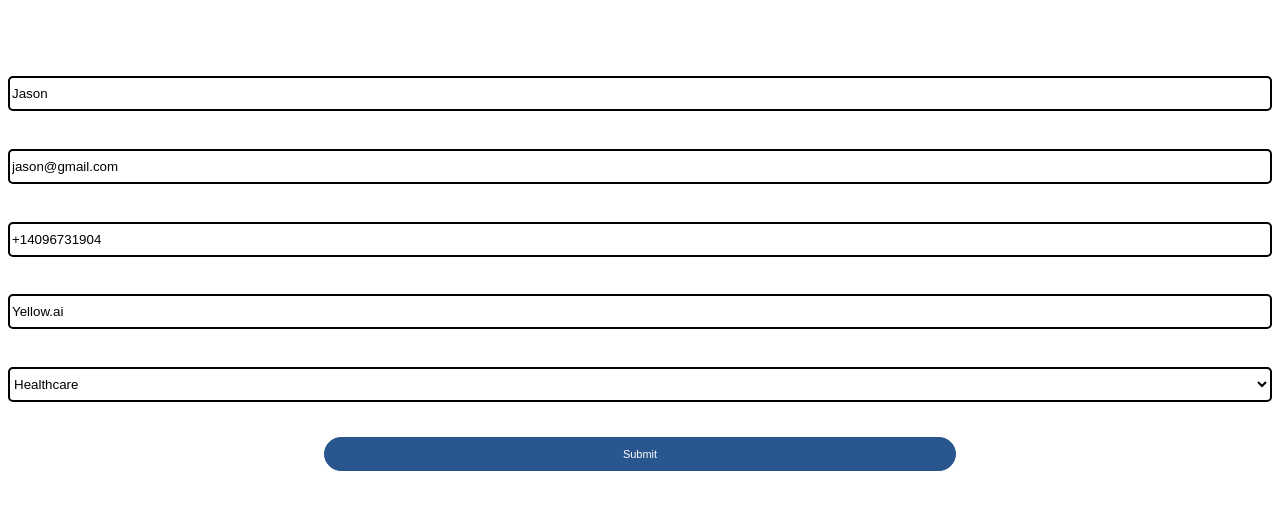
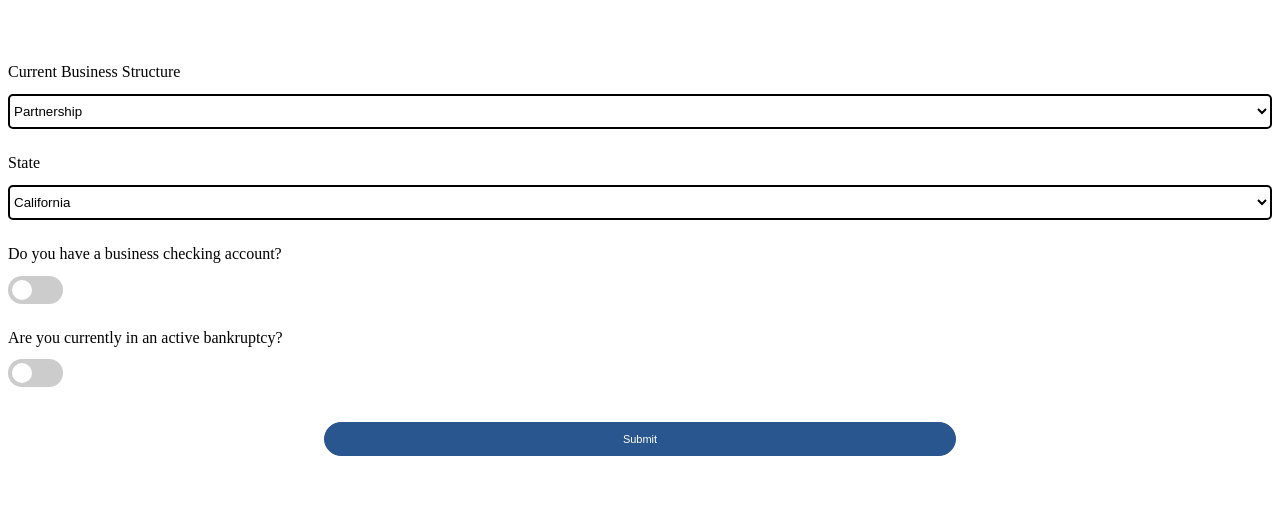
Before and after one commit to Yaswanth522/one-park-personal-details, a React (Create React App) app: page / in a window 1280 px wide. Shown: the top 510 px of the page. Built offline with nearby package versions, Linux system fonts and the light colour scheme.

Commit message:
first commit

```diff
--- a/package.json
+++ b/package.json
@@ -3,6 +3,9 @@
   "version": "0.1.0",
   "private": true,
   "dependencies": {
+    "@emotion/react": "^11.11.4",
+    "@emotion/styled": "^11.11.5",
+    "@mui/material": "^5.15.15",
     "@testing-library/jest-dom": "^5.17.0",
     "@testing-library/react": "^13.4.0",
     "@testing-library/user-event": "^13.5.0",
--- a/src/App.js
+++ b/src/App.js
@@ -3,22 +3,25 @@ import { useState } from "react";
 
 function App() {
   const [formData, setFormData] = useState({
-    name: "Jason",
-    email: "jason@gmail.com",
-    phone: "+14096731904",
-    company: "Yellow.ai",
-    industry: "Healthcare",
+    "current-business-structure": "Partnership",
+    "state": "CA",
+    "have-checking-account": "off",
+    "active-bankruptcy": "off"
   });
 
   const onChangeHandler = (e) => {
+    let returnedValue = e.target.value
+    if(e.target.name === "have-checking-account" || e.target.name === "active-bankruptcy") {
+      returnedValue = returnedValue === "on" ? "Yes" : "No"
+    }
     setFormData({
       ...formData,
-      [e.target.name]: e.target.value,
+      [e.target.name]: returnedValue,
     });
   };
-
   const onSubmitHandler = (e) => {
     e.preventDefault();
+    // console.log(formData)
     window.parent.postMessage(
       JSON.stringify({
         event_code: "ym-client-event",
@@ -37,71 +40,111 @@ function App() {
     <div className="container">
       <form onSubmit={onSubmitHandler}>
         <div className="row">
-          <div className="tf">
-            <input
-              type="text"
-              id="name"
-              name="name"
-              value={formData.name}
+          <label htmlFor="current-business-structure">
+            Current Business Structure
+          </label>
+          <div>
+            <select
+              value={formData["current-business-structure"]}
+              className="form-inputs"
+              name="current-business-structure"
               onChange={onChangeHandler}
               required
-            />
-            <br />
+            >
+              <option value="Sole Proprietorship">Sole Proprietorship</option>
+              <option value="Partnership">Partnership</option>
+              <option value="Limited Liability Company(LLC)">
+                Limited Liability Company(LLC)
+              </option>
+              <option value="C Corporation">C Corporation</option>
+              <option value="S Corporation">S Corporation</option>
+            </select>
           </div>
         </div>
         <div className="row">
-          <div className="tf">
-            <input
-              type="email"
-              id="email"
-              name="email"
-              value={formData.email}
+          <label htmlFor="state">State</label>
+          <div>
+            <select
+              value={formData.state}
+              className="form-inputs"
+              name="state"
               onChange={onChangeHandler}
               required
-            />
-            <br />
+            >
+              <option value="AL">Alabama</option>
+              <option value="AK">Alaska</option>
+              <option value="AZ">Arizona</option>
+              <option value="AR">Arkansas</option>
+              <option value="CA">California</option>
+              <option value="CO">Colorado</option>
+              <option value="CT">Connecticut</option>
+              <option value="DE">Delaware</option>
+              <option value="DC">District Of Columbia</option>
+              <option value="FL">Florida</option>
+              <option value="GA">Georgia</option>
+              <option value="HI">Hawaii</option>
+              <option value="ID">Idaho</option>
+              <option value="IL">Illinois</option>
+              <option value="IN">Indiana</option>
+              <option value="IA">Iowa</option>
+              <option value="KS">Kansas</option>
+              <option value="KY">Kentucky</option>
+              <option value="LA">Louisiana</option>
+              <option value="ME">Maine</option>
+              <option value="MD">Maryland</option>
+              <option value="MA">Massachusetts</option>
+              <option value="MI">Michigan</option>
+              <option value="MN">Minnesota</option>
+              <option value="MS">Mississippi</option>
+              <option value="MO">Missouri</option>
+              <option value="MT">Montana</option>
+              <option value="NE">Nebraska</option>
+              <option value="NV">Nevada</option>
+              <option value="NH">New Hampshire</option>
+              <option value="NJ">New Jersey</option>
+              <option value="NM">New Mexico</option>
+              <option value="NY">New York</option>
+              <option value="NC">North Carolina</option>
+              <option value="ND">North Dakota</option>
+              <option value="OH">Ohio</option>
+              <option value="OK">Oklahoma</option>
+              <option value="OR">Oregon</option>
+              <option value="PA">Pennsylvania</option>
+              <option value="RI">Rhode Island</option>
+              <option value="SC">South Carolina</option>
+              <option value="SD">South Dakota</option>
+              <option value="TN">Tennessee</option>
+              <option value="TX">Texas</option>
+              <option value="UT">Utah</option>
+              <option value="VT">Vermont</option>
+              <option value="VA">Virginia</option>
+              <option value="WA">Washington</option>
+              <option value="WV">West Virginia</option>
+              <option value="WI">Wisconsin</option>
+              <option value="WY">Wyoming</option>
+            </select>
           </div>
         </div>
         <div className="row">
+          <label htmlFor="have-checking-account">
+            Do you have a business checking account?
+          </label>
           <div className="tf">
-            <input
-              type="tel"
-              id="phone"
-              name="phone"
-              value={formData.phone}
-              onChange={onChangeHandler}
-              required
-            />
-            <br />
+            <label className="switch">
+              <input type="checkbox" name="have-checking-account" onChange={onChangeHandler} />
+              <span className="slider round"></span>
+            </label>
           </div>
         </div>
         <div className="row">
+          <label htmlFor="active-bankruptcy">
+            Are you currently in an active bankruptcy?
+          </label>
           <div className="tf">
-            <input
-              type="text"
-              id="company"
-              name="company"
-              value={formData.company}
-              onChange={onChangeHandler}
-              required
-            />
-          </div>
-        </div>
-        <div className="row">
-          <div className="tf">
-            <select
-              value={formData.industry}
-              className="form-inputs"
-              name="industry"
-              onChange={onChangeHandler}
-              required
-            >
-              <option value="Restaurant">Restaurant</option>
-              <option value="Healthcare">Healthcare</option>
-              <option value="Construction">Construction</option>
-              <option value="Hospitality">Hospitality</option>
-              <option value="Others">Others</option>
-            </select>
+            <label className="switch">
+              <input type="checkbox" name="active-bankruptcy" onChange={onChangeHandler} />
+              <span className="slider round"></span>
+            </label>
           </div>
         </div>
         <button type="submit">Submit</button>
--- a/src/index.css
+++ b/src/index.css
@@ -52,3 +52,67 @@ button:focus,button:hover
 	cursor:pointer;
 	color:black;
 }
+
+.switch {
+  position: relative;
+  display: inline-block;
+  width: 55px;
+  height: 28px;
+  margin-bottom: 2%;
+  margin-top: 1%;
+}
+
+/* Hide default HTML checkbox */
+.switch input {
+  opacity: 0;
+  width: 0;
+  height: 0;
+}
+
+/* The slider */
+.slider {
+  position: absolute;
+  cursor: pointer;
+  top: 0;
+  left: 0;
+  right: 0;
+  bottom: 0;
+  background-color: #ccc;
+  -webkit-transition: .4s;
+  transition: .4s;
+}
+
+.slider:before {
+  position: absolute;
+  content: "";
+  height: 20px;
+  width: 20px;
+  left: 4px;
+  bottom: 4px;
+  background-color: white;
+  -webkit-transition: .4s;
+  transition: .4s;
+}
+
+input:checked + .slider {
+  background-color: #29568E;
+}
+
+input:focus + .slider {
+  box-shadow: 0 0 1px #29568E;
+}
+
+input:checked + .slider:before {
+  -webkit-transform: translateX(26px);
+  -ms-transform: translateX(26px);
+  transform: translateX(26px);
+}
+
+/* Rounded sliders */
+.slider.round {
+  border-radius: 34px;
+}
+
+.slider.round:before {
+  border-radius: 50%;
+}
```
Also changed, not shown: 1 other file (tests, documents, lock files or other folders).
